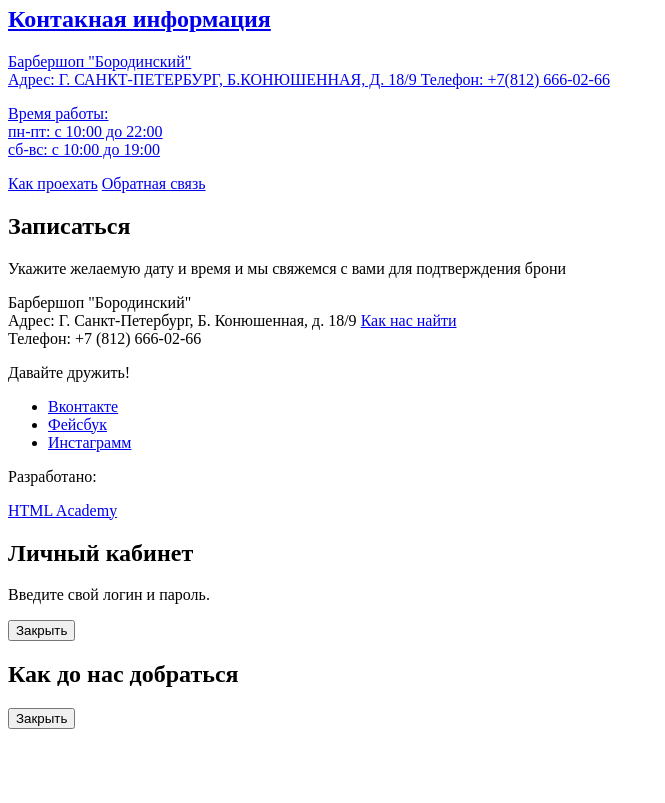
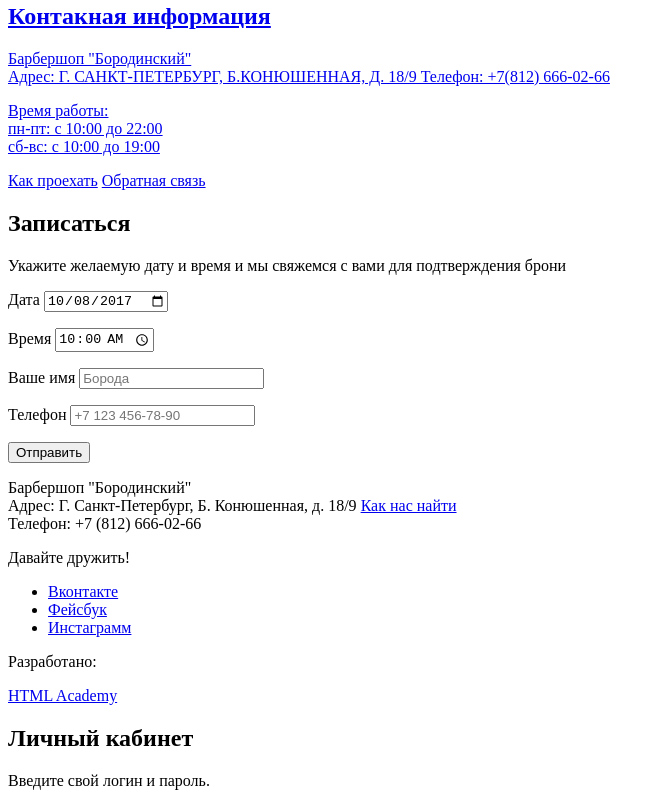
Before and after one commit to cheecha666/zadanie, a plain HTML site: page index.html in a window 1280 px wide. Shown: the part 866-1669 px from the top of the page, without its empty margins (0-665 px from the left). Before the commit the page ends 1603 px from the top, so only its background shows below. Drawn offline with Linux system fonts and the light colour scheme.

Commit message:
первая форма

```diff
--- a/index.html
+++ b/index.html
@@ -1,4 +1,4 @@
-<!DOCTYPE html>
+ <!DOCTYPE html>
 <html lang="ru">
   <head>
     <meta charset="UTF-8">
@@ -20,7 +20,7 @@
         </ul>
         <ul>
           <li>
-            <button type="button">Войти</button>
+           <a href="login.html">Вход</a>
           </li>
         </ul>
       </nav>
@@ -86,7 +86,24 @@
         <section>
             <h2>Записаться</h2>
             <p>Укажите желаемую дату и время и мы свяжемся с вами для подтверждения брони</p>
-            <!-- Здесь будет форма -->
+            <form action="https://echo.htmlacademy.ru" method="post">
+              <p>
+                <label for="appointment-date">Дата</label>
+                <input id="appointment-date" type="date" name="date" value="2017-10-08">
+              </p>
+              <p>
+                <label for="appointment-time">Время</label>
+                <input id="appointment-time" type="time" name="time" value="10:00">
+              </p>
+              <p>
+                <label for="appointment-name">Ваше имя</label>
+                <input id="appointment-name" type="text" name="name" value="" placeholder="Борода">
+              </p>
+                <label for="appointment-phone">Телефон</label>
+                <input id="appointment-phone" type="tel" name="phone" value="" placeholder="+7 123 456-78-90">
+              </p>
+              <button type="submit">Отправить</button>
+            </form>
         </section>
     </main>
     <footer>
```
